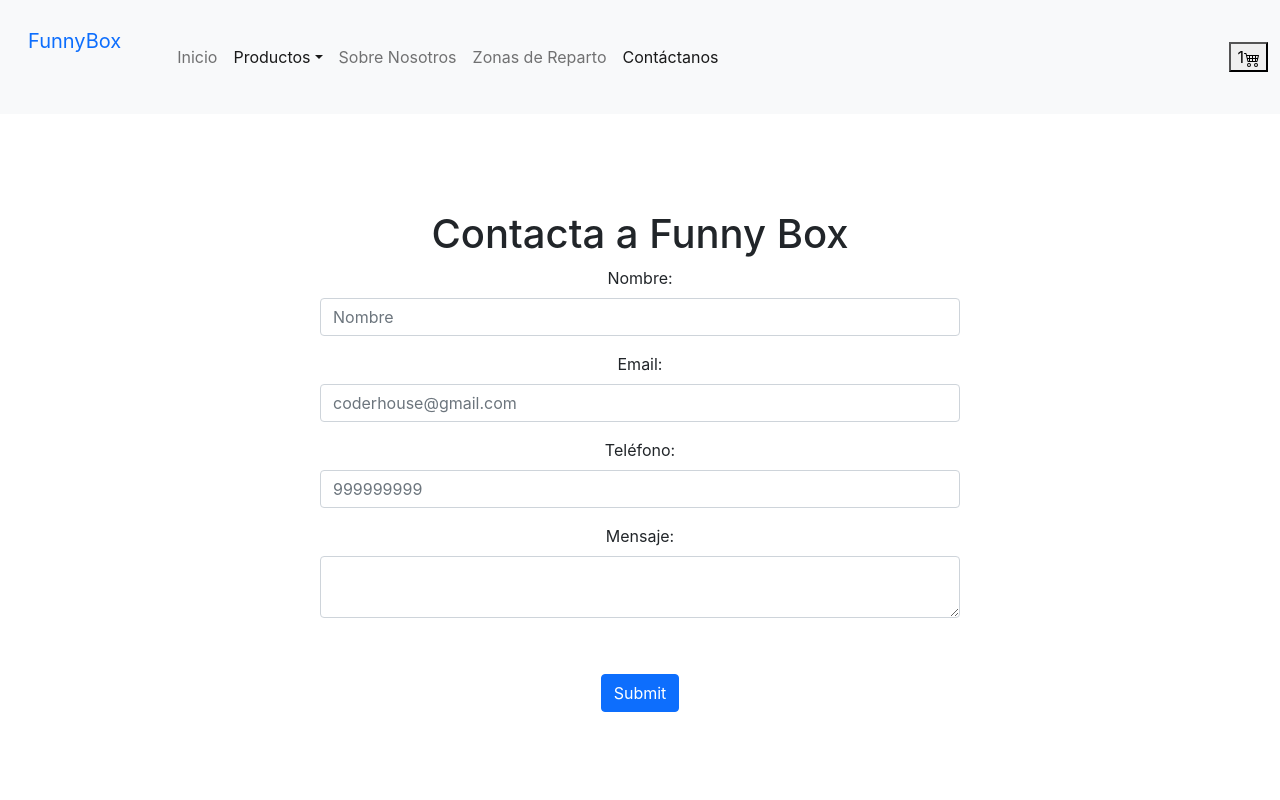
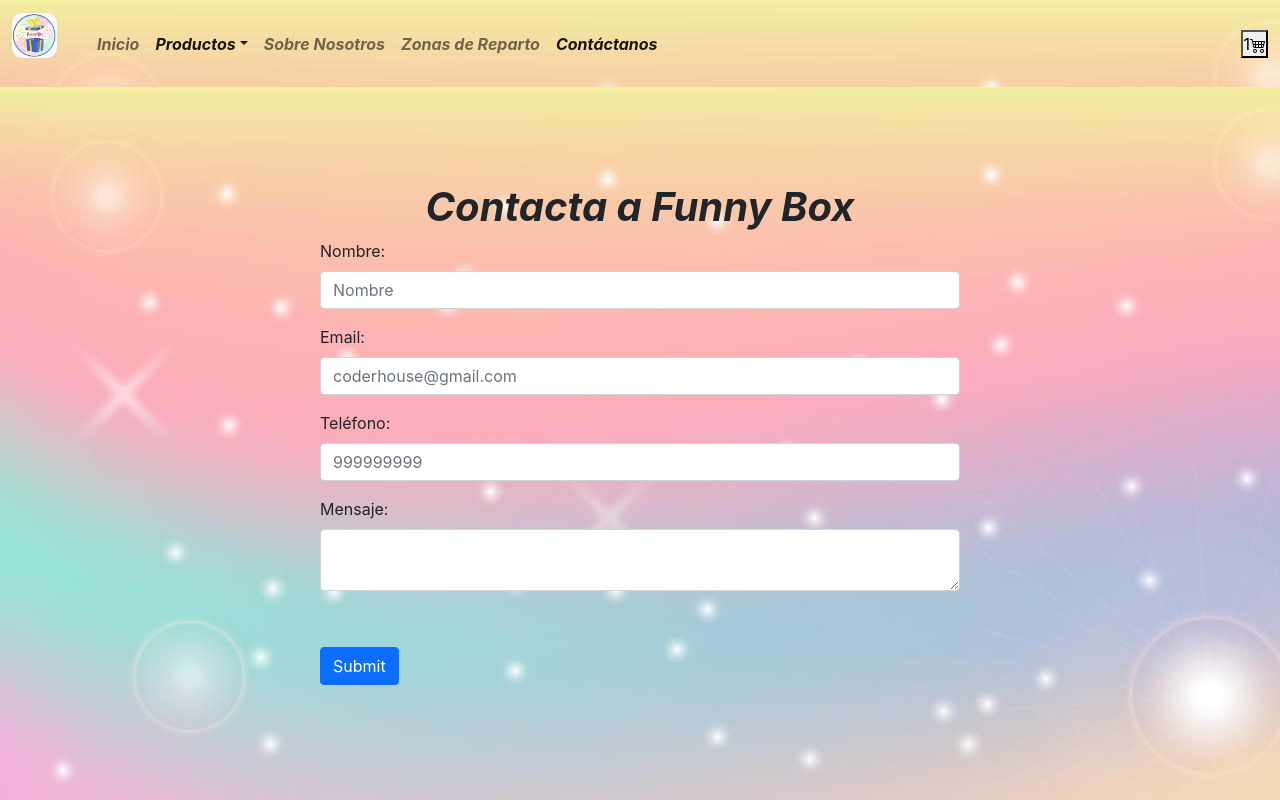
Before and after one commit to Jigeroar87/NODEJS, a React (Create React App) app: page /Contactanos in a window 1280 px wide. Shown: the top 800 px of the page. Built offline with nearby package versions, Linux system fonts and the light colour scheme.

Commit message:
Estilos v1 terminada

```diff
--- a/src/App.css
+++ b/src/App.css
@@ -1,38 +1,90 @@
-.App {
+@charset "UTF-8";
+* {
+  margin: 0;
+  padding: 0; }
+
+/*$color_nav_footer:#6AC7E6;*/
+body {
+  overflow-x: hidden; }
+
+footer {
+  bottom: 0px;
+  left: 0px;
+  list-style-type: none; }
+
+.estiloLista {
+  font-size: 2rem; }
+
+article {
+  bottom: 5px;
+  left: 300px;
+  text-align: center; }
+
+img {
+  border-radius: 10px; }
+
+.navBackground {
+  background-color: #6AC7E6;
+  position: sticky;
+  list-style-type: none; }
+
+.fondo__pagina {
+  background-image: url(/src/Assets/Fondo_pagina.jpg); }
+
+/*uso mapas*/
+.nav__color {
+  background-color: #6AC7E6; }
+
+.section__color {
+  background-color: #E9D318; }
+
+.footer__color {
+  background-color: #6AC7E6; }
+
+/*No se utilizará solo para demostrar uso de map-get*/
+.prub__mapget, .prub__mapget--nueva {
+  background-color: #6AC7E6; }
+
+/*extend .navBackground == .prub__mapget--nueva*/
+.prub__mapget--nueva {
+  position: sticky;
+  list-style-type: none; }
+
+
+
+p {
+  font-style: italic;
+  font-weight: bold;
+  text-align: center; }
+
+a {
+  font-style: italic;
+  font-weight: bold;
   text-align: center;
+  justify-content: center;
+  align-items: center;}
+
+h2 {
+  font-style: italic;
+  font-weight: bold;
+  text-align: center; }
+
+h1 {
+  font-style: italic;
+  font-weight: bold;
+  text-align: center; }
+
+  #container-radio{
+    display: flex;
+    flex-direction: column;
+    justify-content: center;
+    gap: 10px;
 }
 
-.App-logo {
-  height: 40vmin;
-  pointer-events: none;
+#container-radio label{
+    display: flex;
+    justify-content: center;
+    font-style: italic;
+    font-weight: bold;
+    text-align: center;
 }
-
-@media (prefers-reduced-motion: no-preference) {
-  .App-logo {
-    animation: App-logo-spin infinite 20s linear;
-  }
-}
-
-.App-header {
-  background-color: #282c34;
-  min-height: 100vh;
-  display: flex;
-  flex-direction: column;
-  align-items: center;
-  justify-content: center;
-  font-size: calc(10px + 2vmin);
-  color: white;
-}
-
-.App-link {
-  color: #61dafb;
-}
-
-@keyframes App-logo-spin {
-  from {
-    transform: rotate(0deg);
-  }
-  to {
-    transform: rotate(360deg);
-  }
-}
--- a/src/Components/Navbar/Navbar.js
+++ b/src/Components/Navbar/Navbar.js
@@ -7,7 +7,7 @@ import NavbarBrand from './NavbarBrand'
 const Navbar = (props) => {
   const {navbar_brand} = props
 return (
-  <nav className="navbar navbar-expand-lg navbar-light bg-light">
+  <nav className="navbar navbar-expand-md navbar-light fixed-top navBackground fondo__pagina">
       <div className="container-fluid">
 
             <NavbarBrand navbar_brand={navbar_brand}></NavbarBrand>
--- a/src/Components/Navbar/NavbarBrand.js
+++ b/src/Components/Navbar/NavbarBrand.js
@@ -1,17 +1,15 @@
 import React from 'react'
 import {NavLink} from 'react-router-dom'
+import Imglogofunnybox from '../../Assets/Logo_FunnyBox.JPG'
 
 const NavbarBrand = (props) => {
     const {navbar_brand} = props
   return (
     <p className="navbar-brand" href="#">
-                  {
-                      navbar_brand.map(({path,name},index) => (
-                          <p key={index} className="navbar-brand">
-                              <NavLink className={'nav-link'} to={path}>{name}</NavLink>
-                          </p>
-                      ))
-                  }
+
+                <NavLink className={'navbar-brand animate__animated animate__bounce animate__delay-1s animate__infinite animate__fast'} to='/'>
+                    <img src={Imglogofunnybox} alt="logo" width="45px" height="45px"/>
+                </NavLink>
 
     </p>
   )
--- a/src/Pages/Categorias.jsx
+++ b/src/Pages/Categorias.jsx
@@ -58,7 +58,8 @@ console.log("idcat "+idcategoria);
 
   return (
     <Fragment>
-    <h1>Producto</h1>
+    <section class="pt-5 section__color min-vh-100 fondo__pagina">
+    <h1>Productos</h1>
 
     <div className='d-flex my-5'>
       {
@@ -71,6 +72,7 @@ console.log("idcat "+idcategoria);
       }
 
     </div>
+    </section>
     </Fragment>
   )
 }
--- a/src/Pages/Detalleproductos.jsx
+++ b/src/Pages/Detalleproductos.jsx
@@ -65,6 +65,7 @@ const Detalleproductos = () => {
 
     return (
         <Fragment>
+        <section class="pt-5 section__color min-vh-100 fondo__pagina">
         <button className="btn btn-dark" onClick={() => navigate(-1)}>
           Volver
         </button>
@@ -78,6 +79,7 @@ const Detalleproductos = () => {
             <button onClick={agregarAlCarrito} >Agregar al carrito</button>
           </div>
         )}
+        </section>
       </Fragment>
   );
 };
--- a/src/Pages/Productos.jsx
+++ b/src/Pages/Productos.jsx
@@ -44,13 +44,15 @@ const Productos = () => {
     return (
 
     <Fragment>
-    <h1>Producto</h1>
+    <section class="pt-5 section__color min-vh-100 fondo__pagina">
+    <h1>Productos</h1>
 
     <div className='d-flex my-5'>
       {items.map((item) => (
         <Item key={item.id} {...item} />
       ))}
     </div>
+    </section>
     </Fragment>
   )
 }
```
Also changed, not shown: src/Pages/Home.js (deleted, +0 -9 lines), src/Assets/Fondo_pagina.jpg (added), src/Assets/Logo_FunnyBox.JPG (added).
